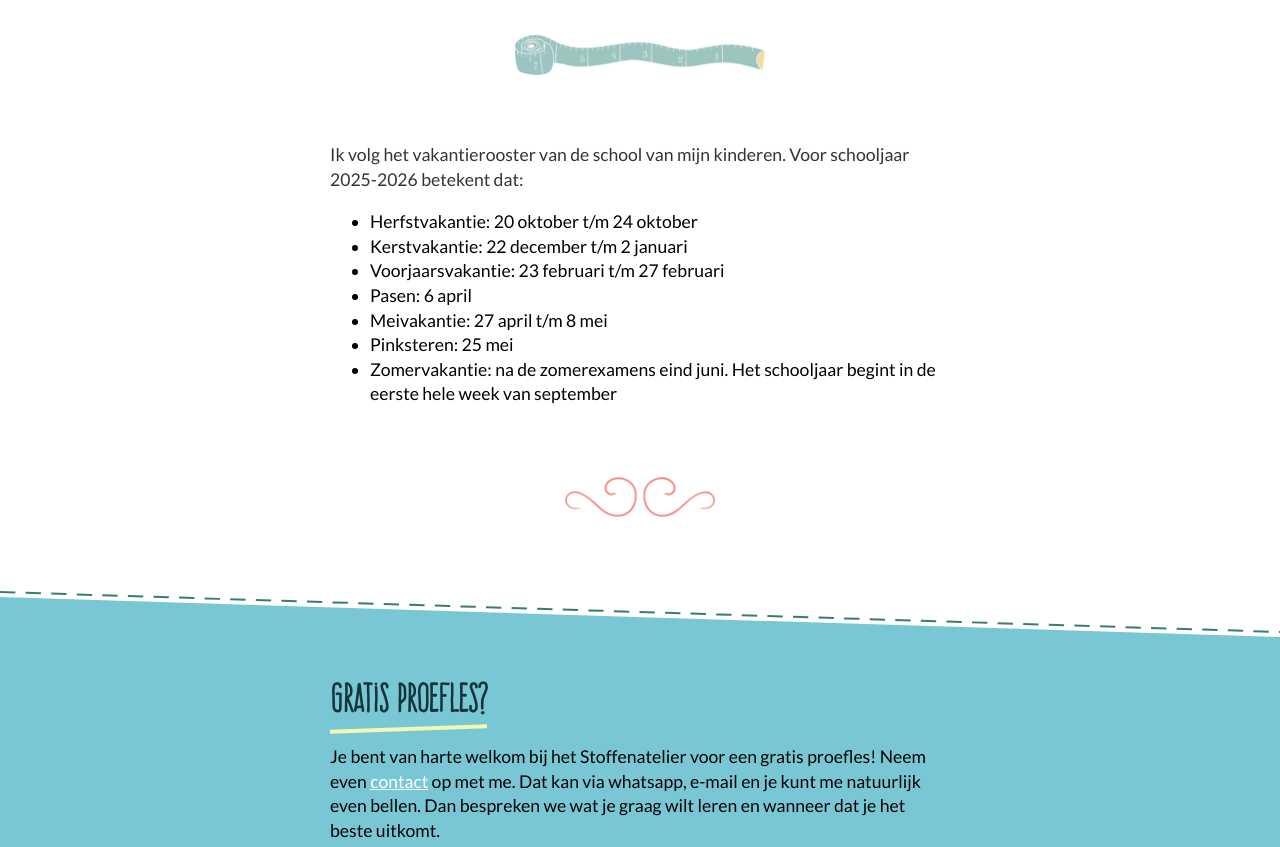
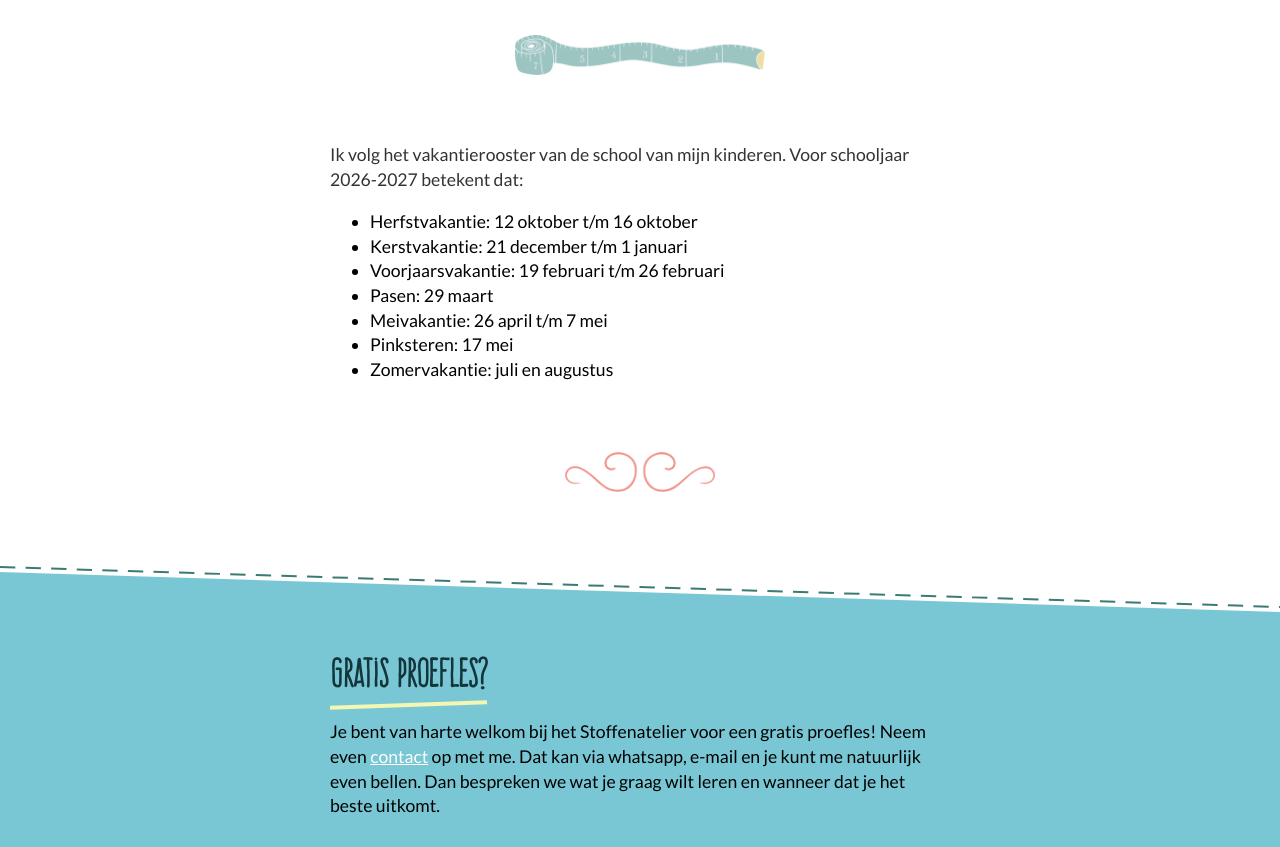
Before and after one commit to mrtnkl/hetstoffenatelier, a website: page index.html in a window 1280 px wide. Shown: the part 4039-4886 px from the top of the page. Drawn offline with Linux system fonts and the light colour scheme; a web font is replaced by a local one.

Commit message:
Vakantierooster 2026-2027

```diff
--- a/index.html
+++ b/index.html
@@ -294,18 +294,17 @@
             <div data-delighter class="icon icon-rolmaat"></div>
             <p>
               Ik volg het vakantierooster van de school van mijn kinderen. Voor
-              schooljaar 2025-2026 betekent dat:
+              schooljaar 2026-2027 betekent dat:
             </p>
             <ul>
-              <li>Herfstvakantie: 20 oktober t/m 24 oktober</li>
-              <li>Kerstvakantie: 22 december t/m 2 januari</li>
-              <li>Voorjaarsvakantie: 23 februari t/m 27 februari</li>
-              <li>Pasen: 6 april</li>
-              <li>Meivakantie: 27 april t/m 8 mei</li>
-              <li>Pinksteren: 25 mei</li>
+              <li>Herfstvakantie: 12 oktober t/m 16 oktober</li>
+              <li>Kerstvakantie: 21 december t/m 1 januari</li>
+              <li>Voorjaarsvakantie: 19 februari t/m 26 februari</li>
+              <li>Pasen: 29 maart</li>
+              <li>Meivakantie: 26 april t/m 7 mei</li>
+              <li>Pinksteren: 17 mei</li>
               <li>
-                Zomervakantie: na de zomerexamens eind juni. Het schooljaar
-                begint in de eerste hele week van september
+                Zomervakantie: juli en augustus
               </li>
             </ul>
             <div class="icon icon-friemeltje"></div>
@@ -423,7 +422,7 @@
         <a href="/velserbroek">Velserbroek</a>,
         <a href="/driehuis">Driehuis</a>
         <br />
-        &copy; 2025 Het Stoffenatelier &middot; Images licensed by
+        &copy; 2026 Het Stoffenatelier &middot; Images licensed by
         <a target="_blank" href="http://www.freepik.com">Freepik</a>
       </div>
     </article>
```
Also changed, not shown: assendelft/index.html (+1 -1 lines), bakkum/index.html (+1 -1 lines), beverwijk/index.html (+1 -1 lines), broekpolder/index.html (+1 -1 lines), castricum/index.html (+1 -1 lines), driehuis/index.html (+1 -1 lines), heemskerk/index.html (+1 -1 lines), krommenie/index.html (+1 -1 lines), opleidingen/index.html (+8 -8 lines), patroontekenen/index.html (+8 -8 lines), uitgeest/index.html (+1 -1 lines), velsen-noord/index.html (+1 -1 lines), velserbroek/index.html (+1 -1 lines), wijk-aan-zee/index.html (+1 -1 lines).
